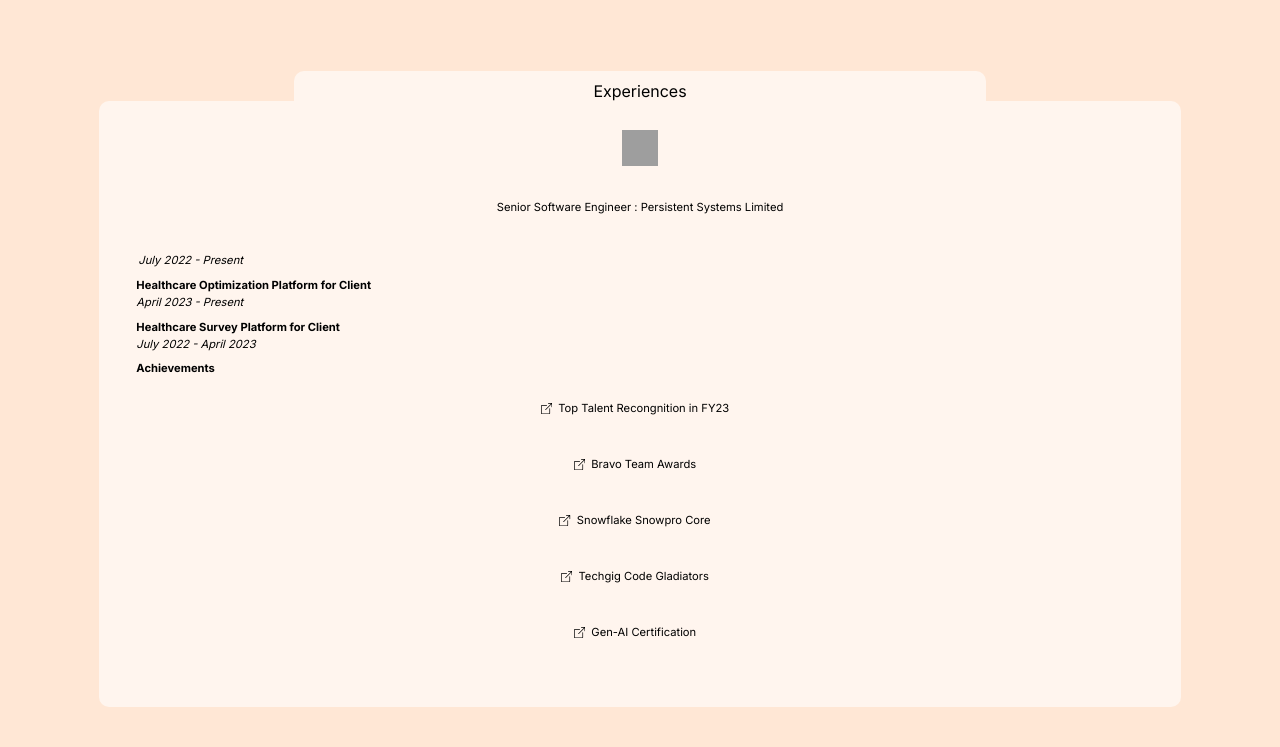
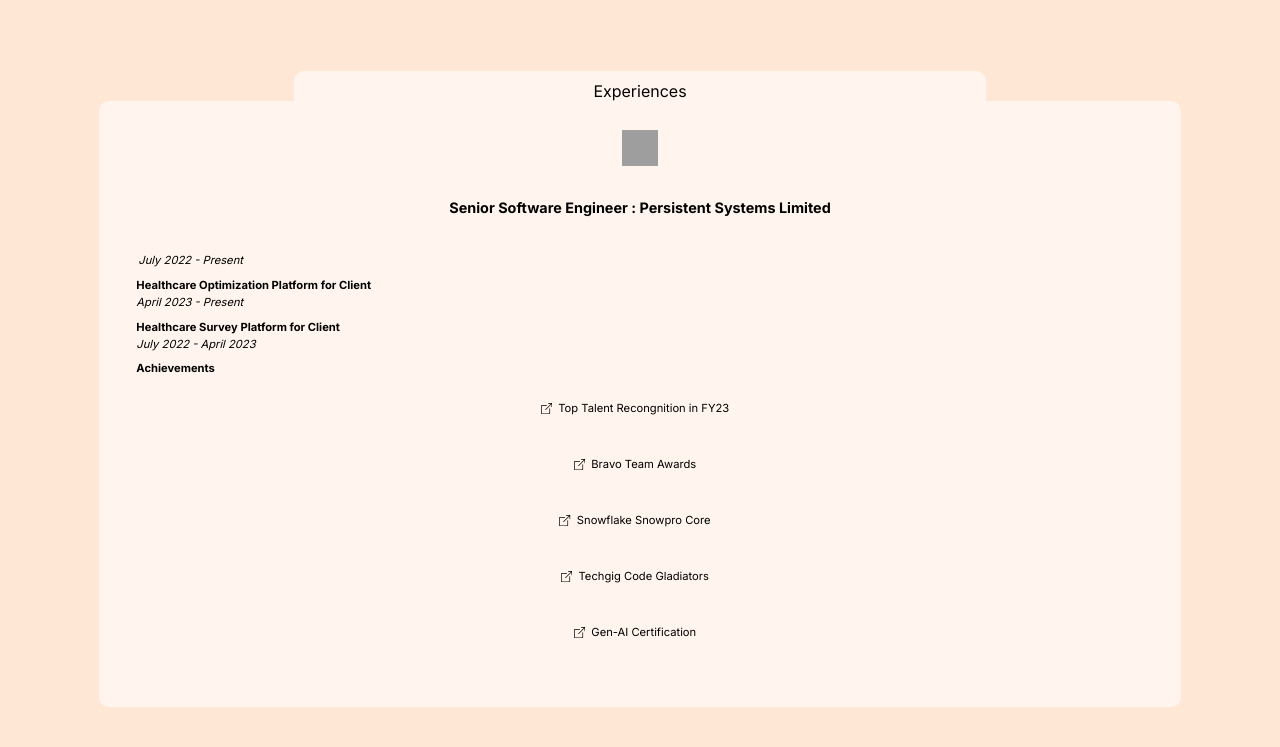
Before and after one commit to srvraj311/srvraj311, a Next.js app: page / in a window 1280 px wide. Shown: the part 1220-1967 px from the top of the page. Built offline with nearby package versions, Linux system fonts and the light colour scheme; grey boxes are pictures that could not be loaded.

Commit message:
updated font size

```diff
--- a/src/app/Projects/Projects.css
+++ b/src/app/Projects/Projects.css
@@ -50,7 +50,7 @@
 }
 
 .project_card .content .project_name {
-  font-size: 1.4rem;
+  font-weight: bold;
   margin-top: 0rem;
   text-align: start;
   display: flex;
@@ -93,14 +93,13 @@
   margin: 10px;
   padding: 3px 10px;
   height: 30px;
-  font-size: 0.9rem;
+  font-size: 1rem;
   min-width: 100px;
   border: var(--border);
   box-shadow: var(--shadow-small);
   margin-top: 16px;
   text-decoration: none;
   transition: transform 0.3s ease;
-  font-size: 0.8rem;
 }
 .project_card .project_link:nth-child(1) {
   margin-left: 0;
@@ -222,6 +221,9 @@
         font-size: 0.7rem;
         width: 100%;
     }
+    .project_name .project_link {
+      font-size: 0.9rem !important;
+    }
     .project_date {
         font-size: 0.7rem;
     }
```
